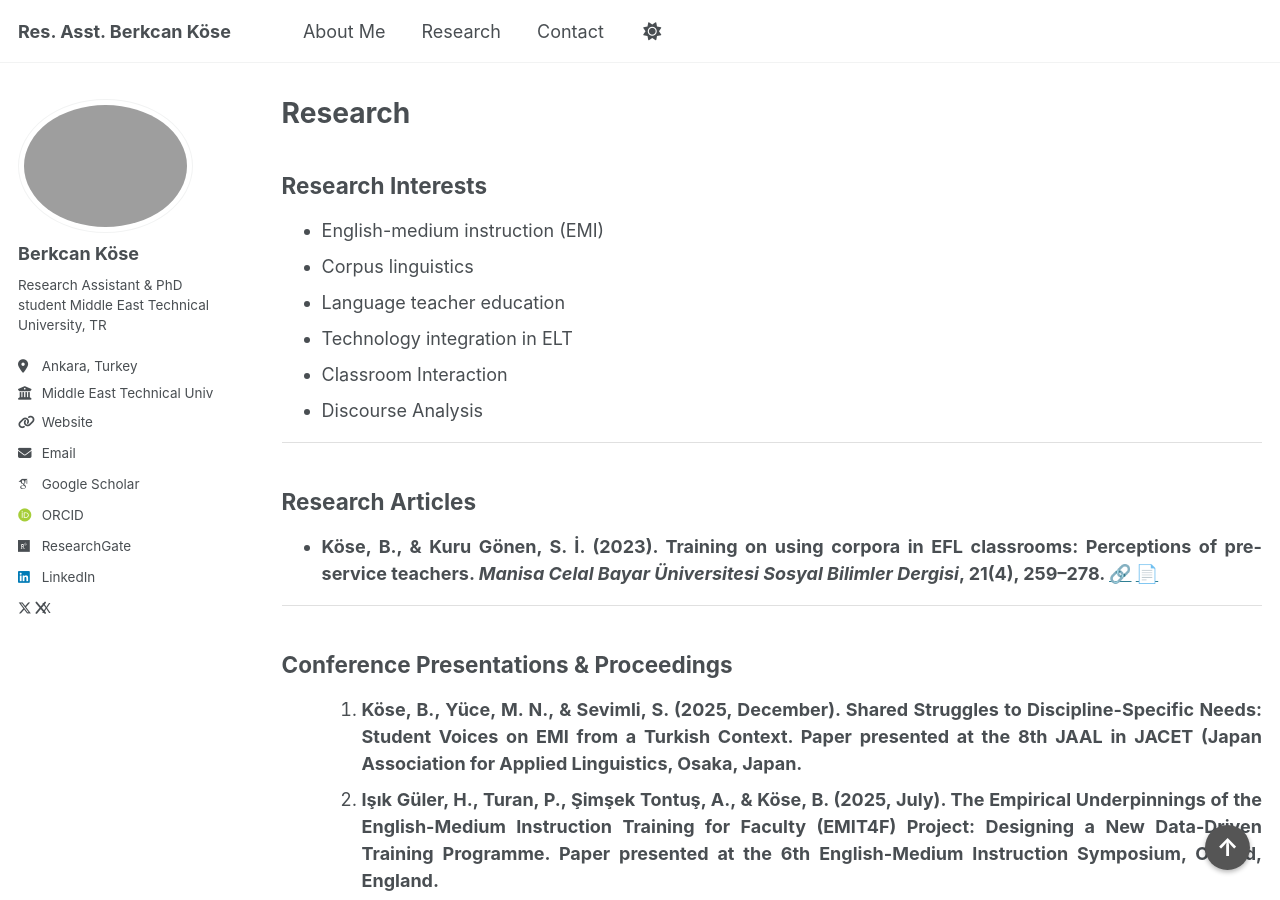
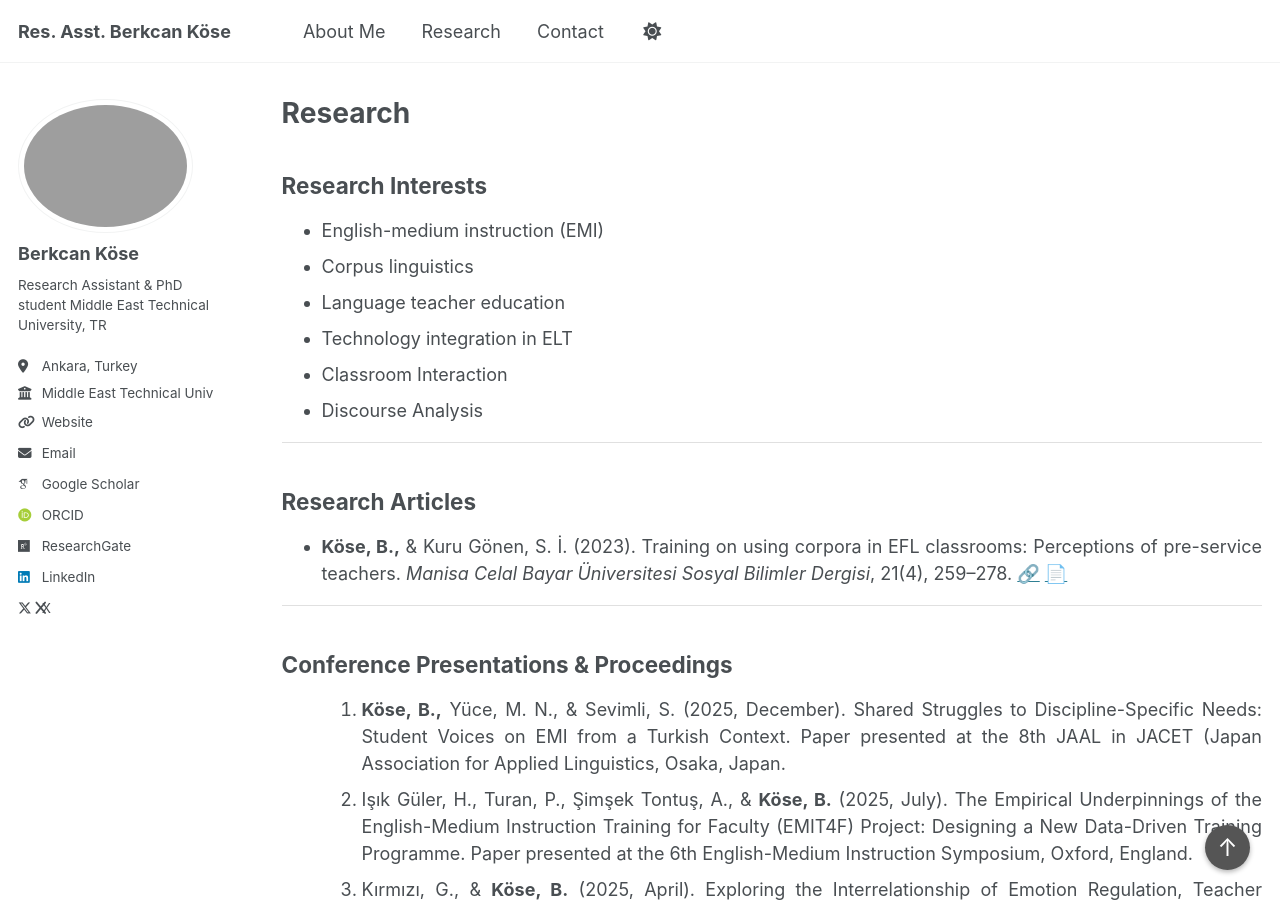
Before and after one commit to berkcankose/berkcankose.github.io, a Jekyll site: the page built from _pages/research.html, in a window 1280 px wide and 900 px high. Built offline with Jekyll 4.4.1, drawn with Linux system fonts in a browser that asks for light colours; some web fonts are replaced.

```diff
--- a/_pages/research.html
+++ b/_pages/research.html
@@ -24,7 +24,7 @@ author_profile: true
 <h2>Research Articles</h2>
 <ul>
   <li>
-    <strong>Köse, B.,<strong> & Kuru Gönen, S. İ. (2023). Training on using corpora in EFL classrooms: Perceptions of pre-service teachers. <em>Manisa Celal Bayar Üniversitesi Sosyal Bilimler Dergisi</em>, 21(4), 259–278.
+    <strong>Köse, B.,</strong> & Kuru Gönen, S. İ. (2023). Training on using corpora in EFL classrooms: Perceptions of pre-service teachers. <em>Manisa Celal Bayar Üniversitesi Sosyal Bilimler Dergisi</em>, 21(4), 259–278.
     <a href="https://doi.org/10.18026/cbayarsos.1309293" target="_blank" title="Go to DOI">🔗</a>
     <a href="https://doi.org/10.18026/cbayarsos.1309293" target="_blank" title="Download PDF">📄</a>
   </li>
@@ -36,15 +36,15 @@ author_profile: true
 <ul>
 
   <ol>
-  <li><strong>Köse, B.,<strong> Yüce, M. N., &amp; Sevimli, S. (2025, December). Shared Struggles to Discipline-Specific Needs: Student Voices on EMI from a Turkish Context. Paper presented at the 8th JAAL in JACET (Japan Association for Applied Linguistics, Osaka, Japan.</li>
-  <li>Işık Güler, H., Turan, P., Şimşek Tontuş, A., &amp; <strong>Köse, B.<strong> (2025, July). The Empirical Underpinnings of the English-Medium Instruction Training for Faculty (EMIT4F) Project: Designing a New Data-Driven Training Programme. Paper presented at the 6th English-Medium Instruction Symposium, Oxford, England.</li>
-  <li>Kırmızı, G., &amp; <strong>Köse, B.<strong> (2025, April). Exploring the Interrelationship of Emotion Regulation, Teacher Resilience, and Work Engagement among Pre-Service EFL Teachers in a Turkish University Context. Paper presented at the 22nd INGED International ELT Conference, Bolu, Turkey.</li>
-  <li><strong>Köse, B.,<strong> &amp; Kuru Gönen, S. İ. (2025, April). Fostering Corpus Literacy: Rethinking Pre-Service EFL Teacher Training for Future-Proof Classrooms. Paper presented at the 6th TESOL Türkiye International ELT Conference, Kayseri, Turkey.
-  <li>Işık Güler, H., Turan, P., Şimşek Tontuş, A., & <strong>Köse, B.<strong> (2024, November). Developing an EMI classroom interactions corpus: Feedback from and feedforward to EAP. Paper presented at the 6th International English for Specific Purposes Conference, Ankara, Turkey.</li>
-  <li>Kırmızı, G., & <strong>Köse, B.<strong> (2024, May). "I Am a Perfectionist, Raised to Be One!": Navigating the Inner Landscape of Turkish EFL Teachers. Paper presented at the 15th METU International ELT Convention, Ankara, Turkey.</li>
-  <li><strong>Köse, B.,<strong> & Kuru Gönen, S. İ. (2024, May). From Concept to Classroom: Designing a Corpus-based Language Teaching Training. Paper presented at the 15th METU International ELT Convention, Ankara, Turkey.</li>
-  <li>Kırmızı, G., & <strong>Köse, B.<strong> (2023, November). The Labyrinth of Emotions: Foreign Language Teaching Anxiety and Perfectionism among Pre-Service EFL Teachers. Paper presented at the 21st INGED International ELT Conference, Kayseri, Turkey.</li>
-  <li>Yalçın, Ş., Işık Güler, H., Kurt, Y., Şimşek Tontuş, A., & <strong>Köse, B.<strong> (2023, September–October). Designing a Data-Driven EMI Questionnaire: Lecturer and Student Perspectives. Paper presented at the Free Linguistic Conference (FLC2023), İstanbul, Turkey.</li>
+  <li><strong>Köse, B.,</strong> Yüce, M. N., &amp; Sevimli, S. (2025, December). Shared Struggles to Discipline-Specific Needs: Student Voices on EMI from a Turkish Context. Paper presented at the 8th JAAL in JACET (Japan Association for Applied Linguistics, Osaka, Japan.</li>
+  <li>Işık Güler, H., Turan, P., Şimşek Tontuş, A., &amp; <strong>Köse, B.</strong> (2025, July). The Empirical Underpinnings of the English-Medium Instruction Training for Faculty (EMIT4F) Project: Designing a New Data-Driven Training Programme. Paper presented at the 6th English-Medium Instruction Symposium, Oxford, England.</li>
+  <li>Kırmızı, G., &amp; <strong>Köse, B.</strong> (2025, April). Exploring the Interrelationship of Emotion Regulation, Teacher Resilience, and Work Engagement among Pre-Service EFL Teachers in a Turkish University Context. Paper presented at the 22nd INGED International ELT Conference, Bolu, Turkey.</li>
+  <li><strong>Köse, B.,</strong> &amp; Kuru Gönen, S. İ. (2025, April). Fostering Corpus Literacy: Rethinking Pre-Service EFL Teacher Training for Future-Proof Classrooms. Paper presented at the 6th TESOL Türkiye International ELT Conference, Kayseri, Turkey.
+  <li>Işık Güler, H., Turan, P., Şimşek Tontuş, A., & <strong>Köse, B.</strong> (2024, November). Developing an EMI classroom interactions corpus: Feedback from and feedforward to EAP. Paper presented at the 6th International English for Specific Purposes Conference, Ankara, Turkey.</li>
+  <li>Kırmızı, G., & <strong>Köse, B.</strong> (2024, May). "I Am a Perfectionist, Raised to Be One!": Navigating the Inner Landscape of Turkish EFL Teachers. Paper presented at the 15th METU International ELT Convention, Ankara, Turkey.</li>
+  <li><strong>Köse, B.,</strong> & Kuru Gönen, S. İ. (2024, May). From Concept to Classroom: Designing a Corpus-based Language Teaching Training. Paper presented at the 15th METU International ELT Convention, Ankara, Turkey.</li>
+  <li>Kırmızı, G., & <strong>Köse, B.</strong> (2023, November). The Labyrinth of Emotions: Foreign Language Teaching Anxiety and Perfectionism among Pre-Service EFL Teachers. Paper presented at the 21st INGED International ELT Conference, Kayseri, Turkey.</li>
+  <li>Yalçın, Ş., Işık Güler, H., Kurt, Y., Şimşek Tontuş, A., & <strong>Köse, B.</strong> (2023, September–October). Designing a Data-Driven EMI Questionnaire: Lecturer and Student Perspectives. Paper presented at the Free Linguistic Conference (FLC2023), İstanbul, Turkey.</li>
 </ul>
 
 <hr style="border: 0; height: 1px; background: #e0e0e0; margin-bottom: 2rem;">
```
